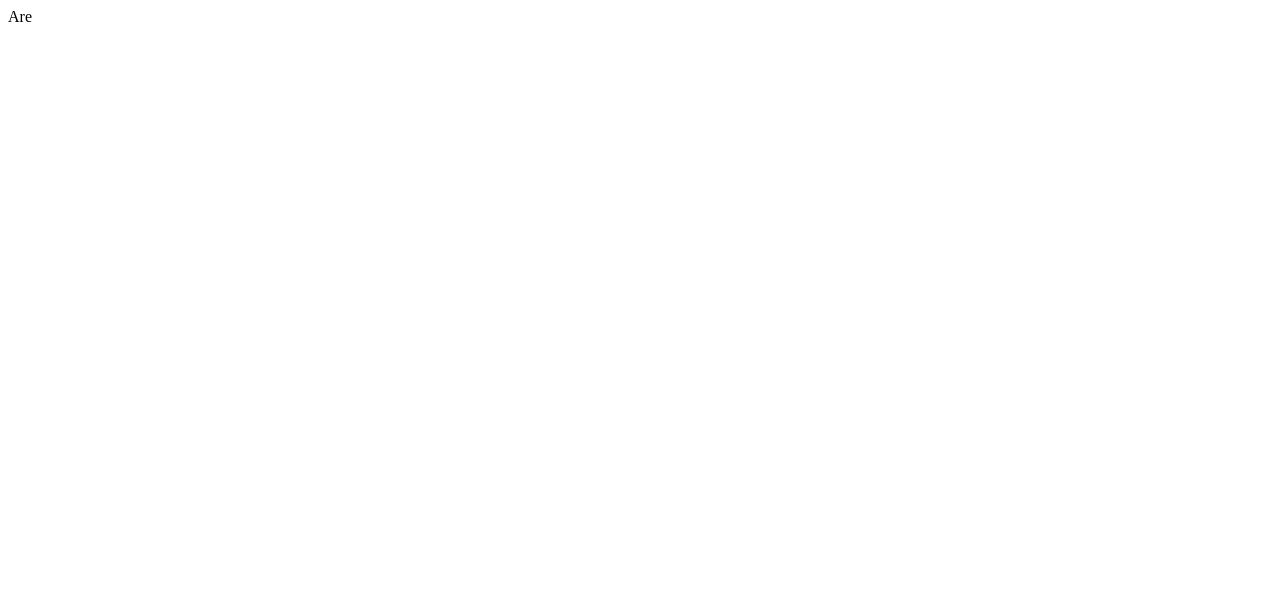
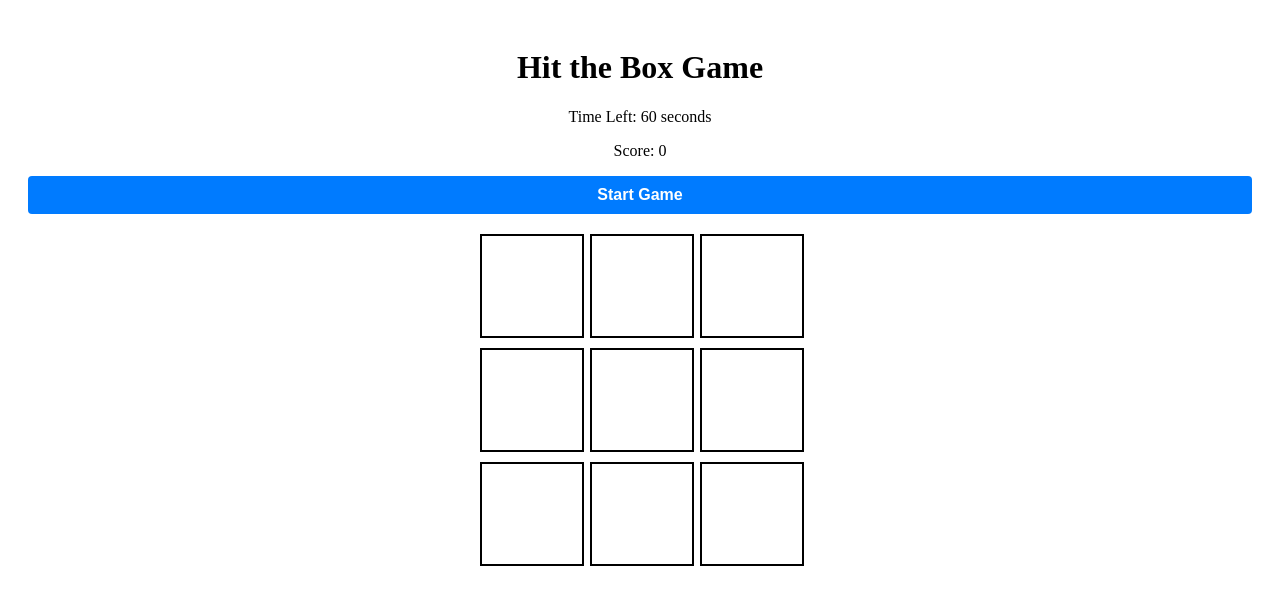
Before and after one commit to MarcusMathuram46/game-reactjs, a React (Vite) app: page /game in a window 1280 px wide. Shown: the top 604 px of the page. Built offline with nearby package versions, Linux system fonts and the light colour scheme.

Commit message:
game init

```diff
--- a/src/components/Game.jsx
+++ b/src/components/Game.jsx
@@ -1,11 +1,89 @@
-import React from 'react'
-import "../styles/Game.css"
+import React, { useEffect, useState } from 'react';
+
 function Game() {
+  const [hitPosition, setHitPosition] = useState(null);
+  const [score, setScore] = useState(0);
+  const [timeLeft, setTimeLeft] = useState(60); // 1 minute timer
+  const [gameActive, setGameActive] = useState(false);
+
+  useEffect(() => {
+    if (timeLeft > 0 && gameActive) {
+      const timerInterval = setInterval(() => {
+        setTimeLeft((prevTime) => prevTime - 1);
+      }, 1000);
+
+      return () => clearInterval(timerInterval);
+    } else if (timeLeft === 0) {
+      setGameActive(false);
+    }
+  }, [timeLeft, gameActive]);
+
+  useEffect(() => {
+    let hitInterval;
+    if (gameActive) {
+      hitInterval = setInterval(() => {
+        const randomPosition = Math.floor(Math.random() * 9);
+        setHitPosition(randomPosition);
+
+        // Remove "HIT" after 1 second
+        setTimeout(() => {
+          setHitPosition(null);
+        }, 1000);
+      }, 1500); // 1.5 seconds interval to create a gap between appearances
+    }
+
+    return () => clearInterval(hitInterval);
+  }, [gameActive]);
+
+  const handleBoxClick = (index) => {
+    if (index === hitPosition) {
+      setScore((prevScore) => prevScore + 5);
+      setHitPosition(null); // Clear the "HIT" immediately on correct click
+    } else {
+      setScore((prevScore) => prevScore - 2.5);
+    }
+  };
+
+  const startGame = () => {
+    setScore(0);
+    setTimeLeft(60);
+    setGameActive(true);
+  };
+
   return (
-    <div>
-      Are
+    <div style={{ textAlign: 'center', padding: '20px' }}>
+      <h1>Hit the Box Game</h1>
+      <p>Time Left: {timeLeft} seconds</p>
+      <p>Score: {score}</p>
+      {!gameActive && (
+        <button onClick={startGame} style={{ padding: '10px', fontSize: '16px' }}>
+          Start Game
+        </button>
+      )}
+      <div style={{ display: 'grid', gridTemplateColumns: 'repeat(3, 100px)', gap: '10px', justifyContent: 'center', marginTop: '20px' }}>
+        {Array.from({ length: 9 }).map((_, index) => (
+          <div
+            key={index}
+            onClick={() => handleBoxClick(index)}
+            style={{
+              width: '100px',
+              height: '100px',
+              display: 'flex',
+              alignItems: 'center',
+              justifyContent: 'center',
+              border: '2px solid #000',
+              fontSize: '24px',
+              cursor: 'pointer',
+              backgroundColor: index === hitPosition ? '#d3d3d3' : '#fff',
+            }}
+          >
+            {index === hitPosition ? 'HIT' : ''}
+          </div>
+        ))}
+      </div>
+      {!gameActive && timeLeft === 0 && <p>Game Over! Final Score: {score}</p>}
     </div>
-  )
+  );
 }
 
-export default Game
+export default Game;
```
